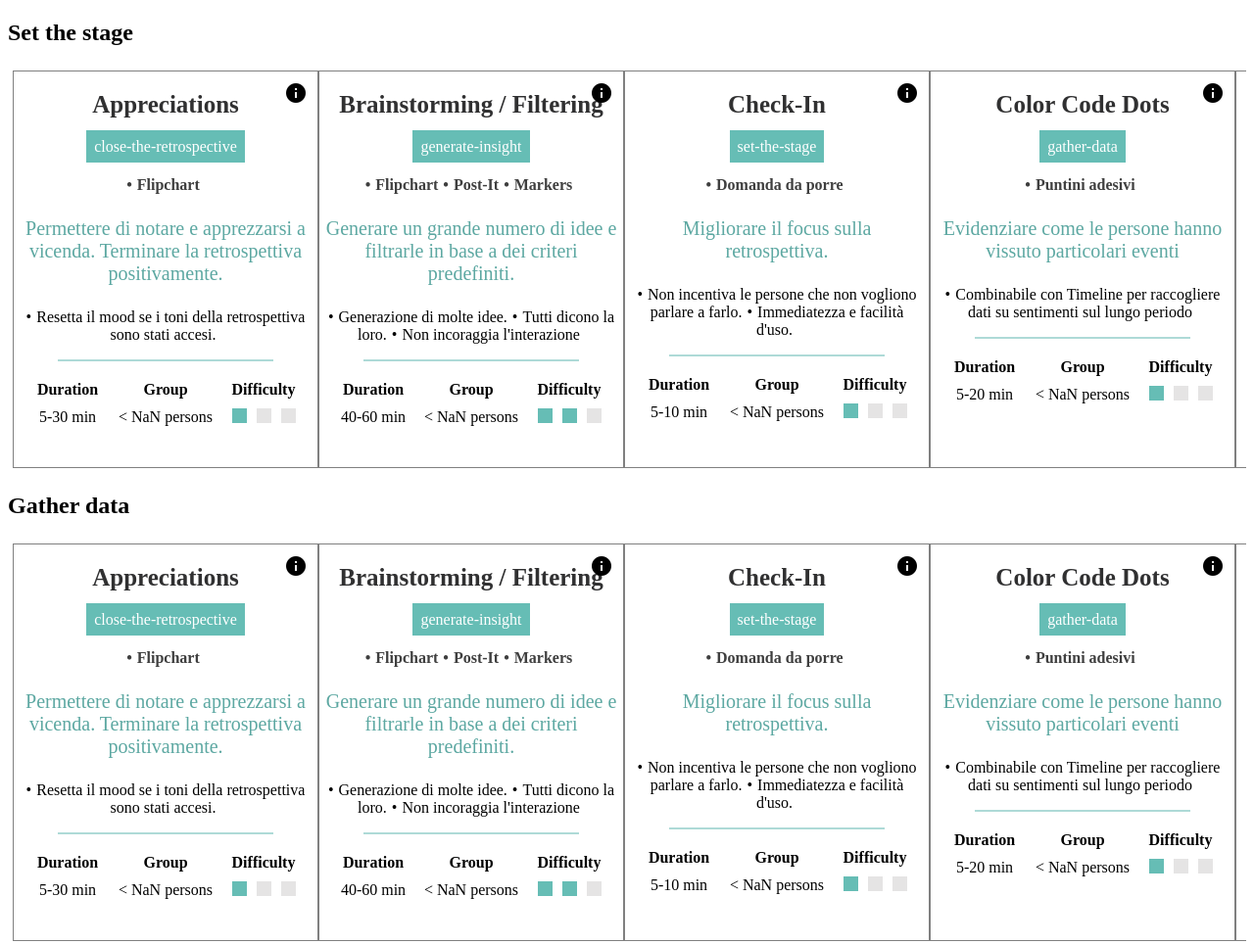
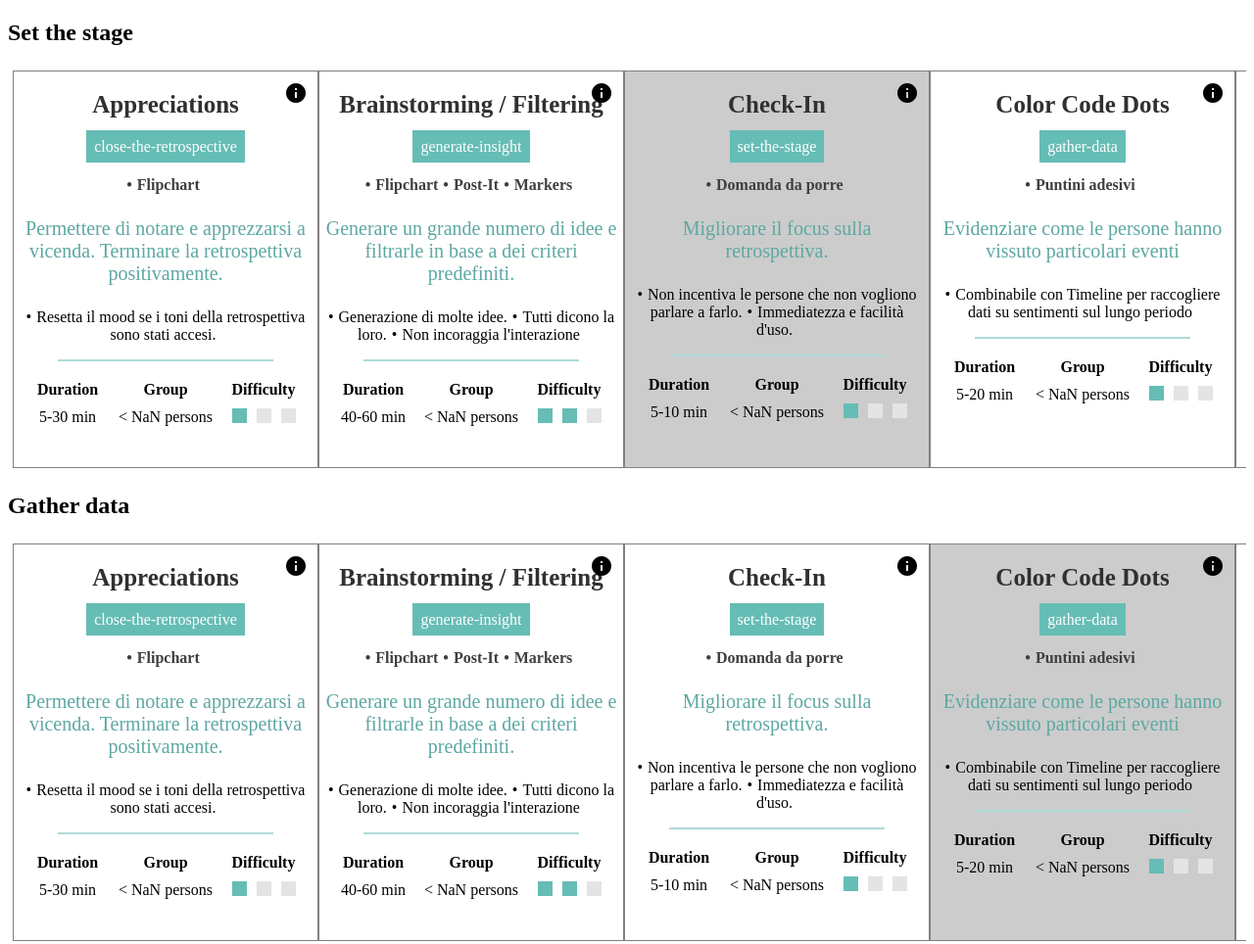
Before and after one commit to intresrl/retromaniacs, a Gatsby site: page /plan in a window 1280 px wide. Shown: the top 964 px of the page at 98% size. Built offline with nearby package versions, Linux system fonts and the light colour scheme; Gatsby itself is replaced by a stand-in of ours.

Commit message:
readded different color

```diff
--- a/src/components/card.js
+++ b/src/components/card.js
@@ -5,13 +5,13 @@ import Dialog from "@material-ui/core/Dialog"
 import Icon from "@material-ui/core/Icon"
 
 const useStyles = makeStyles({
-    root: {
+    root: props => ({
         maxWidth: "300px",
         minWidth: "300px",
         border: "1px solid grey",
         padding: "5px",
         position: "relative"
-    },
+    }),
     name: {
         textAlign: "center",
         marginBottom: "20px",
@@ -60,15 +60,19 @@ const useStyles = makeStyles({
 })
 
 export default function Card(props) {
+
     const {
         card,
-        onClick
+        onClick,
+      stage
     } = props
+
     const classes = useStyles()
     const [modalState, setModalState] = useState(false); // {open: boolean, cardId : string}
+    const isBlack = card.stage.includes(stage);
 
     return (
-      <div className={classes.root}>
+      <div className={classes.root} style={{backgroundColor: isBlack ? "rgba(128,128,128,0.4)" : "white"}}>
           <Dialog open={modalState} onClose={(e) => {
               e.stopPropagation()
               setModalState(false)
```
